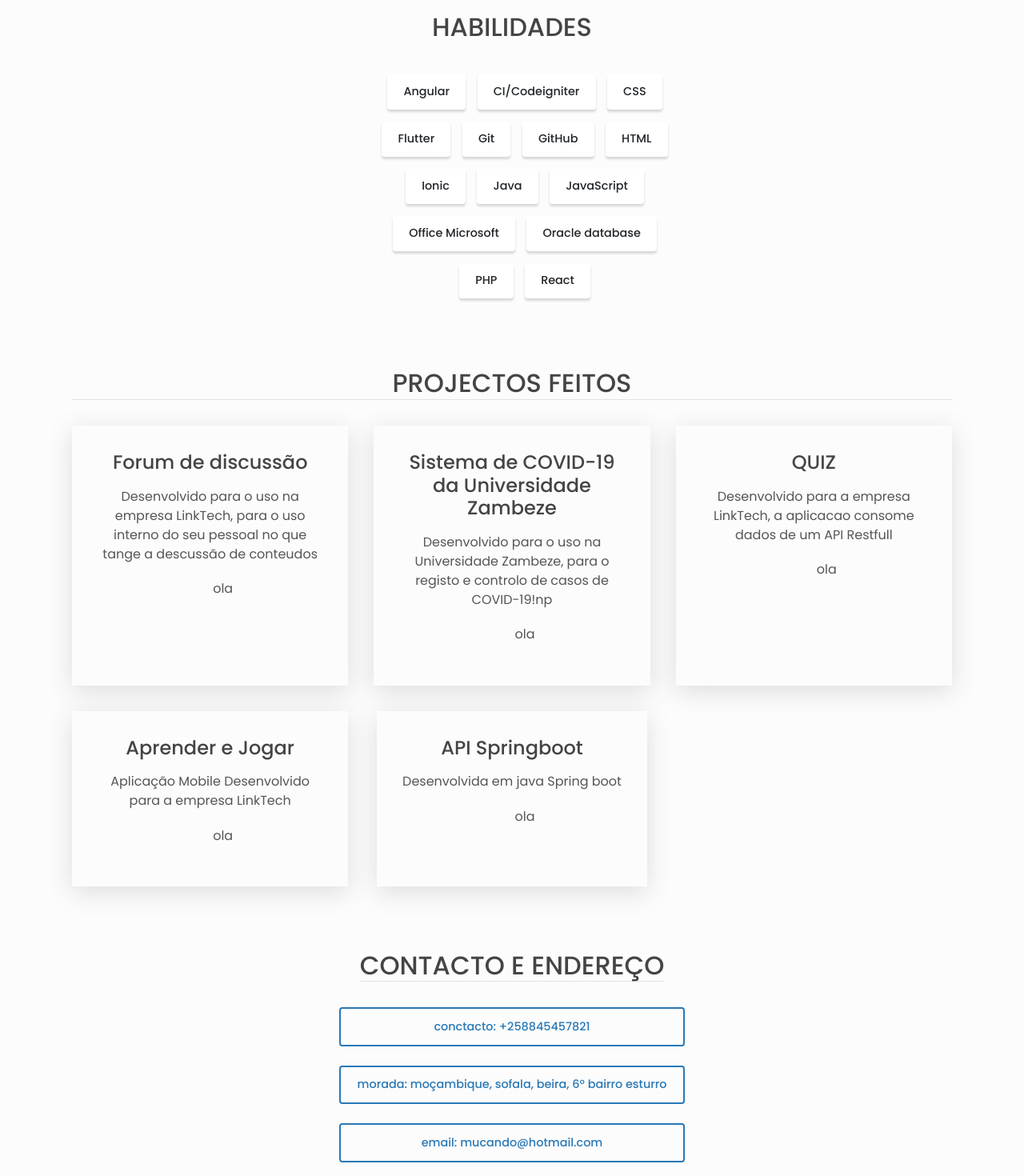
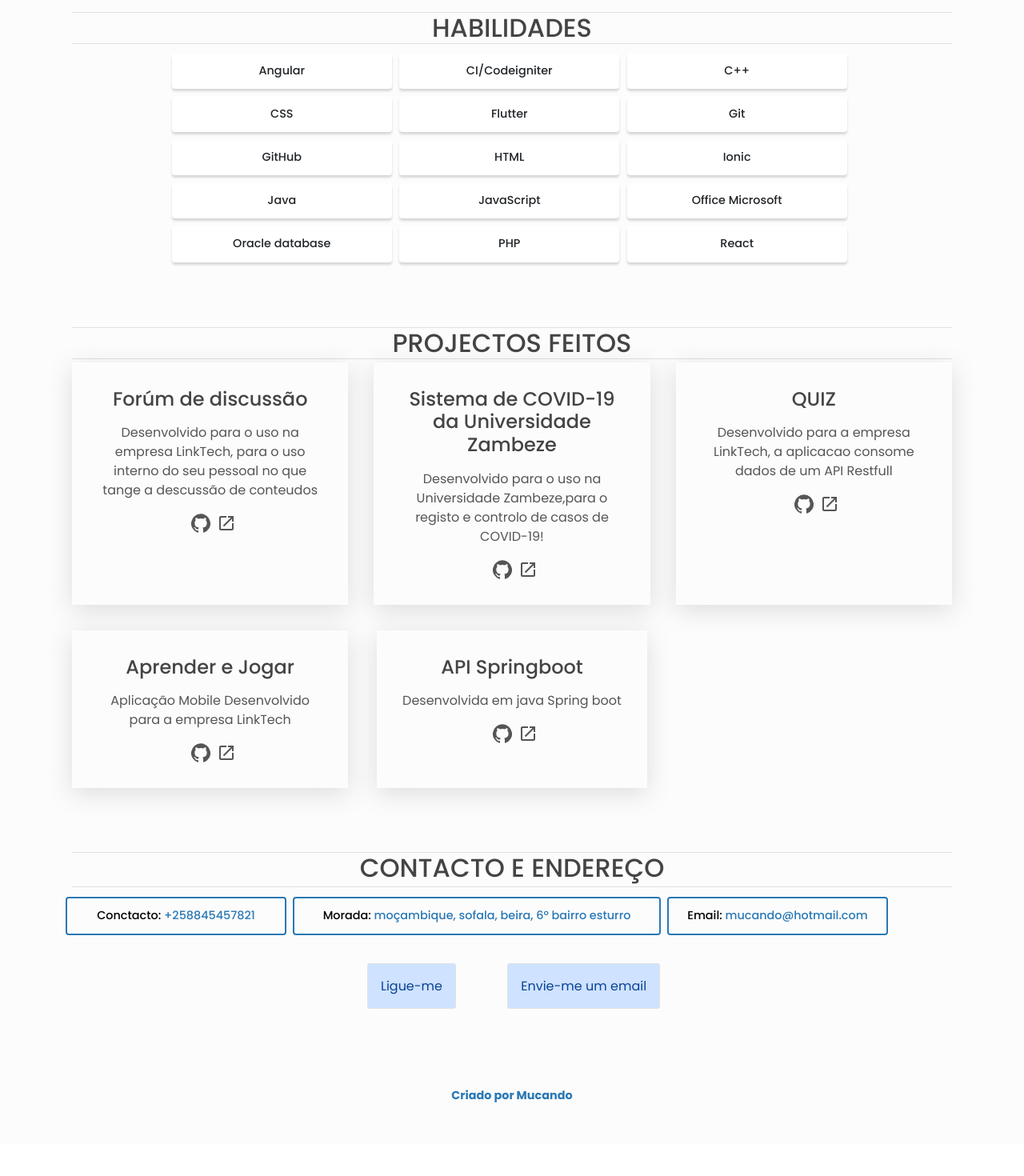
Before and after one commit to Odnacum/port_mucando, a React (Create React App) app: page / in a window 1280 px wide. Shown: the part 640-2110 px from the top of the page at 80% size. After the commit the page ends 2069 px from the top, so only its background shows below. Built offline with nearby package versions, Linux system fonts and the light colour scheme.

Commit message:
Versao estavel

```diff
--- a/src/App.css
+++ b/src/App.css
@@ -36,7 +36,7 @@ main {
 
 .section__title {
   text-align: center;
-  margin-bottom: 1em;
+  margin-bottom: 0.1em;
   text-transform: uppercase;
 }
 
@@ -129,7 +129,7 @@ main {
 }
 
 .btn--plain:hover {
-  transform: translateY(-4px);
+  transform: translateY(-2px);
 }
 
 .btn--icon {
--- a/src/components/Contact/Contact.css
+++ b/src/components/Contact/Contact.css
@@ -1,4 +1,12 @@
 .contact {
-  flex-direction: column;
+  flex-direction: row;
 /*margin-bottom: 6%;*/
+
 }
+.skills>span{
+  max-width: 1100px;
+}
+.espacamento{
+  padding: 2%;
+  /*margin-left: 2%;*/
+}
--- a/src/components/Contact/Contact.js
+++ b/src/components/Contact/Contact.js
@@ -6,30 +6,41 @@ const Contact = () => {
   if (!contact.length) return null;
 // const cont=contact.map((conta)=>(conta));
   return (
-    <section className="section contact center skills" id="contact">
-      <h2 className="section__title border-bottom">Contacto e Endereço</h2>
-      <h5 className="skill">
-        <span type="button" className="btn btn--outline">
-          Conctacto: {contact.map((contacto) => (contacto.phone))}
-        </span><br/>
-        <span type="button" className="btn btn--outline">
-          Morada: {contact.map((contacto) => (contacto.morada))}
-        </span><br/>
-        <span type="button" className="btn btn--outline">
-          Email: {contact.map((contacto) => (contacto.email))}
+    <section className="section contact  skills" id="contact">
+      <div className="border-top border-bottom">
+        <h2 className="section__title">Contacto e Endereço</h2>
+      </div>
+
+      <div className="row mt-2 me-2">
+        <span type="button" className="btn btn--outline  col-3 m-1">
+          <span className="text-capitalize text-black">Conctacto:</span> {contact.map((contacto) => (contacto.phone))}
         </span>
-      </h5>
-      <br/>
-      <a href={`tel:${contact.map((contacto) => (contacto.phone))}`}>
-        <span type="button" className="btn">
+        <span type="button" className="btn btn--outline col-5 m-1">
+         <span className="text-capitalize text-black">Morada:</span> {contact.map((contacto) => (contacto.morada))}
+        </span>
+        <span type="button" className="btn btn--outline col-3 m-1">
+           <span className="text-capitalize text-black">Email:</span> {contact.map((contacto) => (contacto.email))}
+        </span>
+      </div>
+      <div className="dif row text-center mt-5">
+        <div className="col-md-2 ">
+          <a href={`tel:${contact.map((contacto) => (contacto.phone))}`} className="alert alert-primary ms-4 border ">
+        <span type="button">
           Ligue-me
         </span>
-      </a>
-      <a href={`mailto:${contact.map((contacto) => (contacto.email))}`}>
-        <span type="button" className="btn ">
+          </a>
+        </div>
+        <div className="col-md-3">
+          <a href={`mailto:${contact.map((contacto) => (contacto.email))}`}
+             className="alert alert-primary me-1 border ">
+        <span type="button">
           Envie-me um email
         </span>
-      </a>
+          </a>
+        </div>
+      </div>
+
+
     </section>
   );
 };
--- a/src/components/Projects/Projects.js
+++ b/src/components/Projects/Projects.js
@@ -3,25 +3,44 @@ import GitHubIcon from "@material-ui/icons/GitHub";
 import LaunchIcon from "@material-ui/icons/Launch";
 import { projects } from "../../portfolio";
 import "../ProjectContainer/ProjectContainer.css";
-// import ProjectContainer from "../ProjectContainer/ProjectContainer";
 import "./Projects.css";
 
 const Projects = () => {
   if (!projects.length) return null;
-
   return (
     <section id="projects" className="section projects">
-      <h2 className="section__title border-bottom">Projectos feitos</h2>
-
+      <h2 className="section__title border-bottom border-top">Projectos feitos</h2>
       <div className="projects__grid">
-
         {projects.map((project) => (
           <div className="project">
             <h3>{project.name}</h3>
             <p className="project__description">{project.description}</p>
-            <ul className="project__stack">
-              <li>ola</li>
-            </ul>
+            {/* <ul className="project__stack">
+            {project.liguagens &&
+            project.liguagens.map((ling) => (
+              <li key={uniqid()} className="project__stack-item">
+                {ling}
+              </li>
+            ))}
+            </ul> */}
+            {project.sourceCode && (
+              <a
+                href={project.sourceCode}
+                aria-label="source code"
+                className="link link--icon"
+              >
+                <GitHubIcon />
+              </a>
+            )}
+            {project.livePreview && (
+              <a
+                href={project.livePreview}
+                aria-label="live preview"
+                className="link link--icon"
+              >
+                <LaunchIcon />
+              </a>
+            )}
           </div>
         ))}
 
--- a/src/components/Skills/Skills.css
+++ b/src/components/Skills/Skills.css
@@ -8,5 +8,10 @@
 }
 
 .skills__list-item {
-  margin: 0.5em;
+  margin: 0.1em;
 }
+.dif{
+  display: flex;
+  margin: 0 auto;
+  justify-content: center;
+}
--- a/src/components/Skills/Skills.js
+++ b/src/components/Skills/Skills.js
@@ -7,14 +7,14 @@ const Skills = () => {
 
   return (
     <section className="section skills" id="skills">
-      <h2 className="section__title ">Habilidades</h2>
-      <ul className="skills__list">
+      <h2 className="section__title border-bottom border-top">Habilidades</h2>
+      <div className="row dif">
         {skills.map((skill) => (
-          <li key={uniqid()} className="skills__list-item btn btn--plain">
+          <div key={uniqid()} className="skills__list-item me-2 mt-2 btn btn--plain col-sm-3">
             {skill}
-          </li>
+          </div>
         ))}
-      </ul>
+      </div>
     </section>
   );
 };
--- a/src/portfolio.js
+++ b/src/portfolio.js
@@ -29,7 +29,7 @@ const projects = [
   // projects can be added an removed
   // if there are no projects, Projects section won't show up
   {
-    name: "Forum de discussão",
+    name: "Forúm de discussão",
     description:
       "Desenvolvido para o uso na empresa LinkTech, para o uso interno do seu pessoal no que tange a descussão de conteudos",
     liguagens: ["Codeigniter", "JavaScript", "MySql"],
@@ -39,7 +39,8 @@ const projects = [
   {
     name: "Sistema de COVID-19 da Universidade Zambeze",
     description:
-      "Desenvolvido para o uso na Universidade Zambeze, para o registo e controlo de casos de COVID-19!np",
+      "Desenvolvido para o uso na Universidade Zambeze," +
+      "para o registo e controlo de casos de COVID-19!",
     liguagens: ["Codeigniter", "JavaScript", "MySql", "CSS"],
     sourceCode: "#",
     livePreview: "https://covid19.uzcetic.ac.mz/",
@@ -72,6 +73,7 @@ const projects = [
 const skills = [
   "Angular",
   "CI/Codeigniter",
+  "C++",
   "CSS",
   "Flutter",
   "Git",
```
